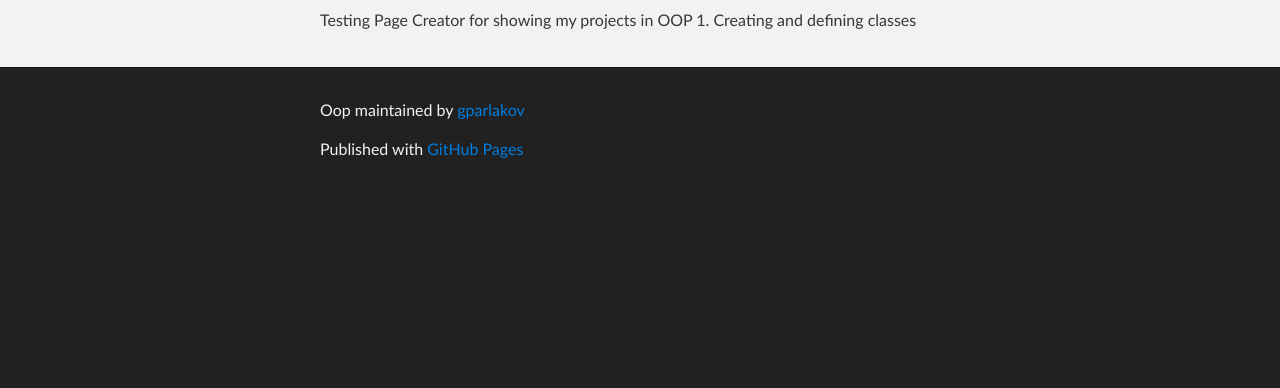
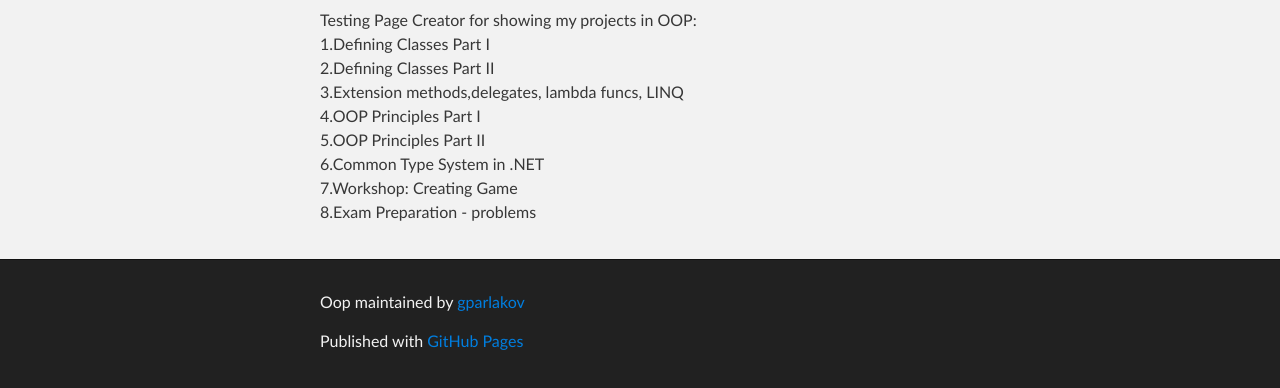
Before and after one commit to gparlakov/OOP, a plain HTML site: page index.html in a window 1280 px wide. Shown: the part 252-640 px from the top of the page. Drawn offline with Linux system fonts and the light colour scheme.

Commit message:
Create gh-pages branch via GitHub

```diff
--- a/index.html
+++ b/index.html
@@ -31,8 +31,15 @@
     <!-- MAIN CONTENT -->
     <div id="main_content_wrap" class="outer">
       <section id="main_content" class="inner">
-        <p>Testing Page Creator for showing my projects in OOP
-1. Creating and defining classes</p>
+        <p>Testing Page Creator for showing my projects in OOP:<br>
+1.Defining Classes Part I<br>
+2.Defining Classes Part II<br>
+3.Extension methods,delegates, lambda funcs, LINQ<br>
+4.OOP Principles Part I<br>
+5.OOP Principles Part II<br>
+6.Common Type System in .NET<br>
+7.Workshop: Creating Game<br>
+8.Exam Preparation - problems</p>
       </section>
     </div>
 
--- a/params.json
+++ b/params.json
@@ -1 +1 @@
-{"name":"Oop","tagline":"OOP ","body":"Testing Page Creator for showing my projects in OOP\r\n1. Creating and defining classes","google":"","note":"Don't delete this file! It's used internally to help with page regeneration."}
+{"name":"Oop","tagline":"OOP ","body":"Testing Page Creator for showing my projects in OOP:<br/>\r\n1.Defining Classes Part I<br/>\r\n2.Defining Classes Part II<br/>\r\n3.Extension methods,delegates, lambda funcs, LINQ<br/>\r\n4.OOP Principles Part I<br/>\r\n5.OOP Principles Part II<br/>\r\n6.Common Type System in .NET<br/>\r\n7.Workshop: Creating Game<br/>\r\n8.Exam Preparation - problems","google":"","note":"Don't delete this file! It's used internally to help with page regeneration."}
```
